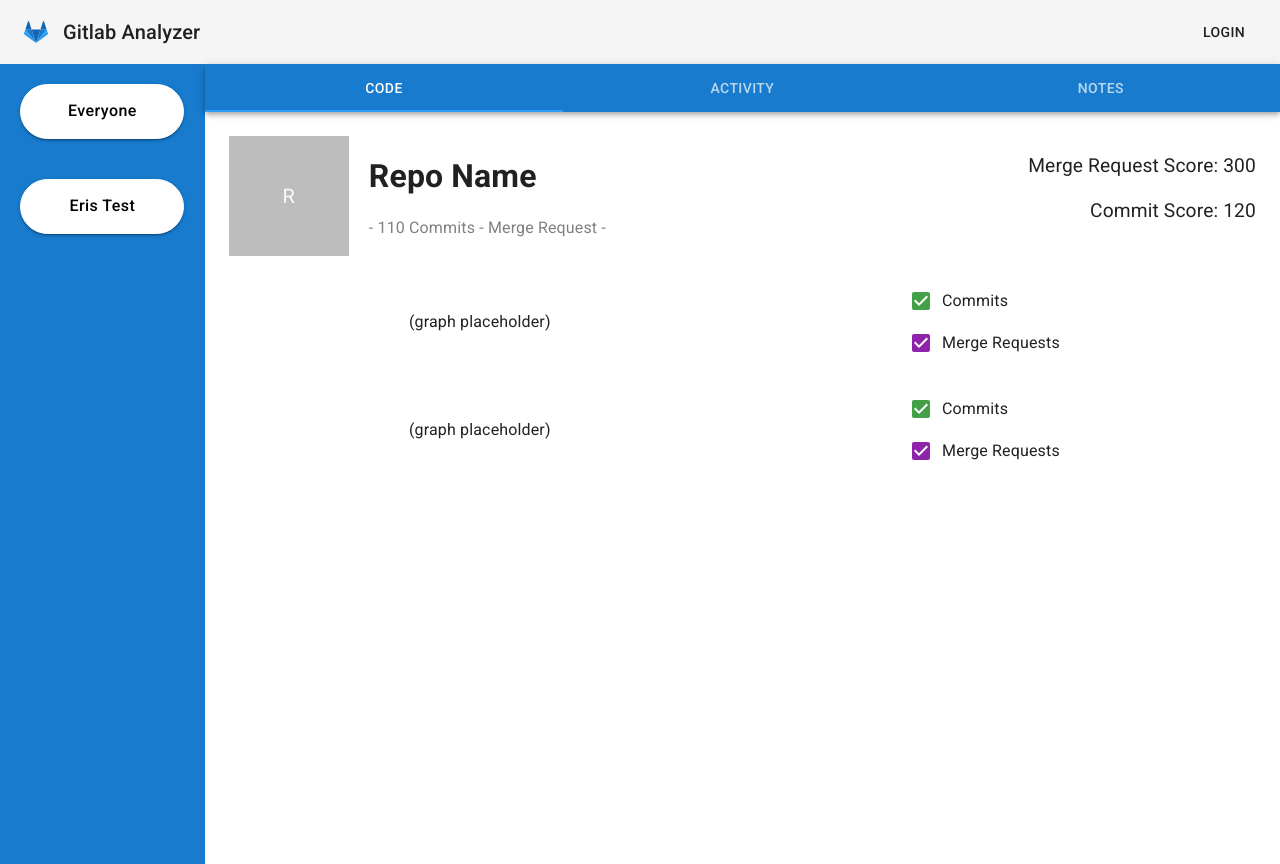
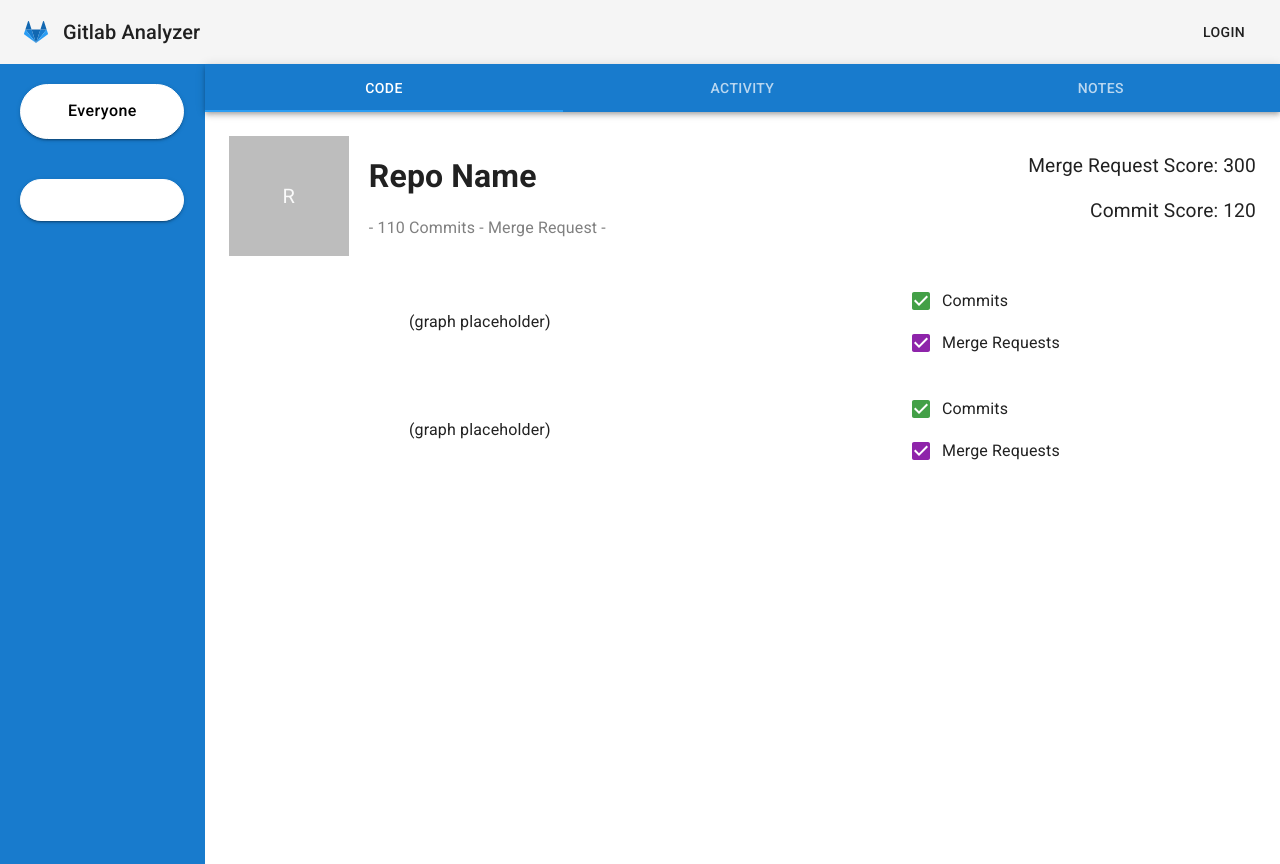
Before and after one commit to khoatxp/gitlab-analyzer, a Next.js app in the folder frontend/: page /project/1/code in a window 1280 px wide. Built offline with nearby package versions, Linux system fonts and the light colour scheme; no server answers.

Commit message:
feat: show gitlab member names in menu button

```diff
--- a/frontend/components/MenuSideBar.tsx
+++ b/frontend/components/MenuSideBar.tsx
@@ -4,6 +4,7 @@ import Button from "@material-ui/core/Button";
 import { Box } from "@material-ui/core";
 import NavBar from "./NavBar";
 import {useRouter} from "next/router";
+import axios, {AxiosResponse} from "axios";
 
 const MenuButton = withStyles({
     root: {
@@ -45,6 +46,18 @@ const MenuSideBar = () => {
     const router = useRouter();
     const { projectId } =  router.query;
 
+    const [gitLabMemberName, setGitLabMemberName] = React.useState<String>("");
+
+    useEffect(() => {
+        if (router.isReady) {
+            axios
+                .get(`${process.env.NEXT_PUBLIC_API_URL}/gitlab/projects/`+projectId+"/members")
+                .then((resp: AxiosResponse) => {
+                    setGitLabMemberName(resp.data);
+                });
+        }
+    }, [projectId]);
+
     return (
         <Box
             className={classes.background}
@@ -59,7 +72,7 @@ const MenuSideBar = () => {
                 Everyone
             </MenuButton>
             <MenuButton variant="contained" disableRipple>
-                Eris Test
+                {gitLabMemberName}
             </MenuButton>
         </Box>
     );
```
